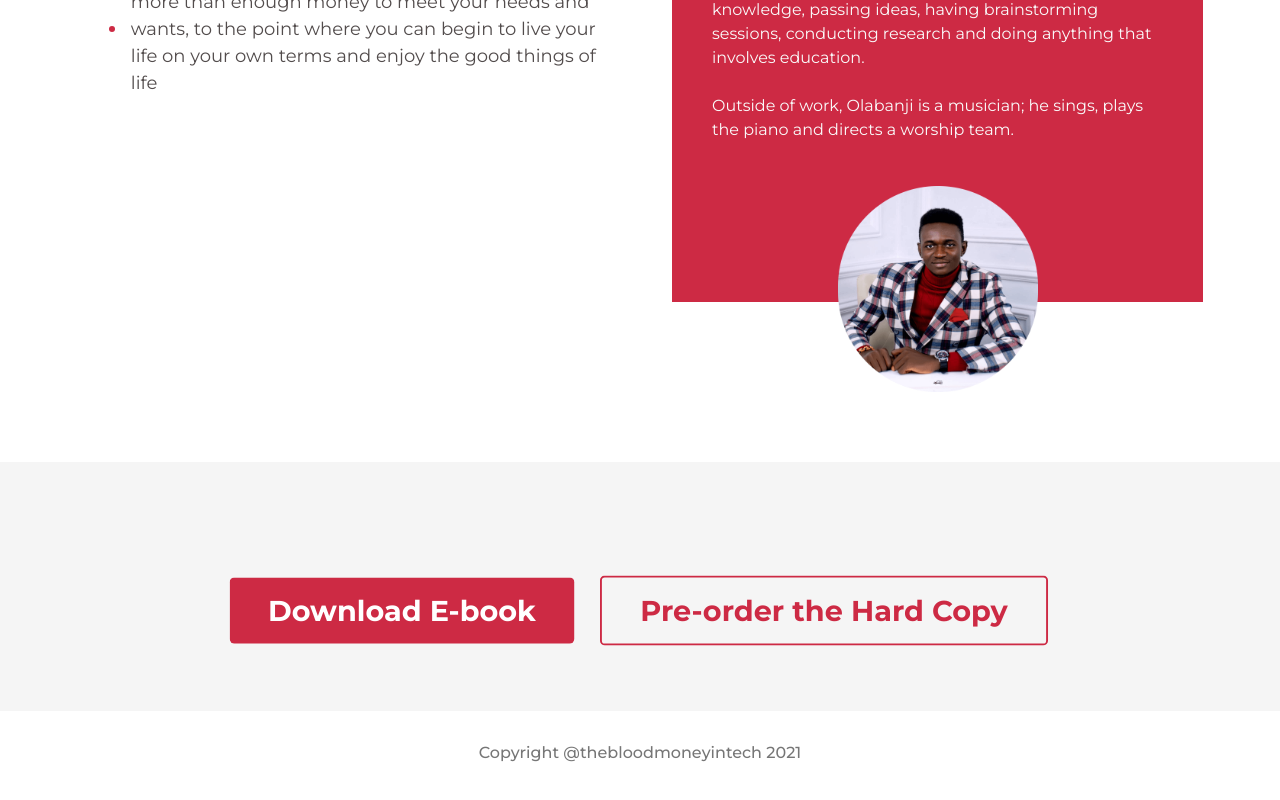
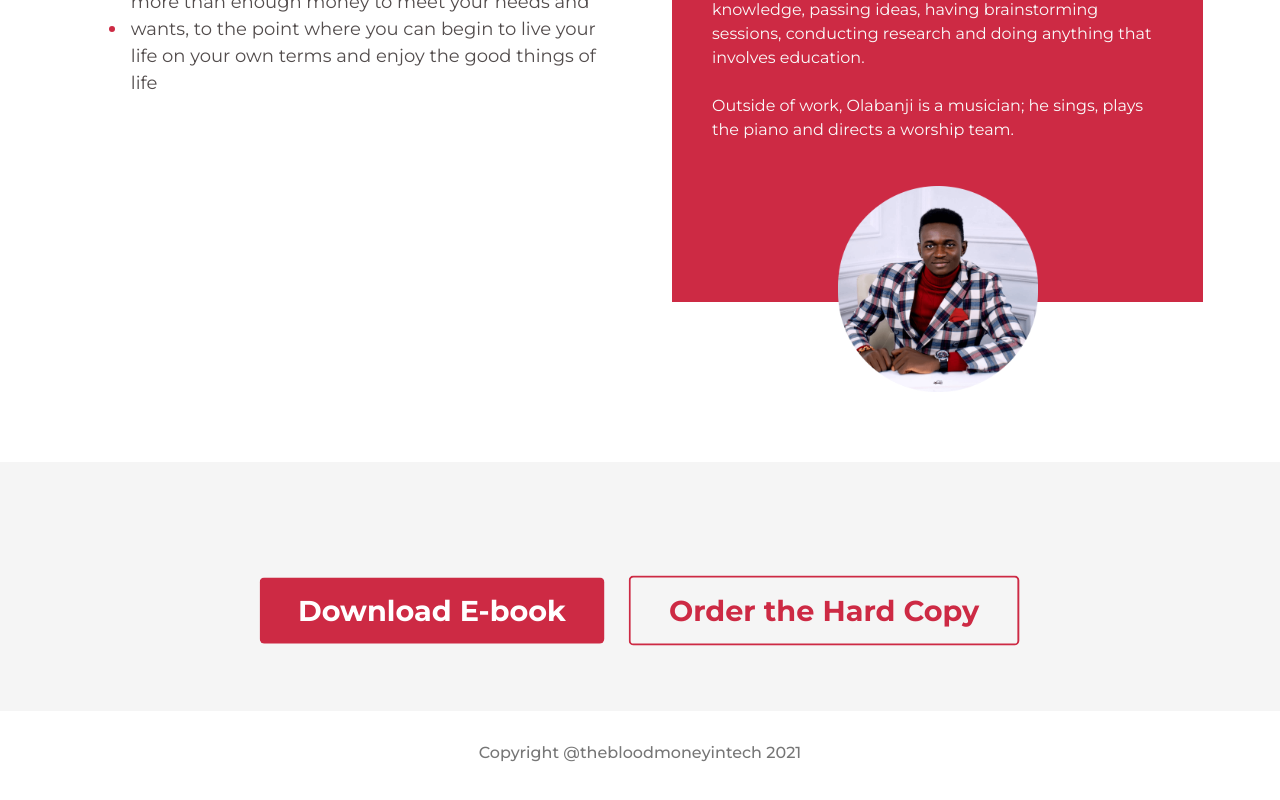
Before and after one commit to Enoverlab/tech-blood-money, a React (Create React App) app: page / in a window 1280 px wide. Shown: the part 3145-3945 px from the top of the page. Built offline with nearby package versions, Linux system fonts and the light colour scheme; a web font is replaced by a local one.

Commit message:
bmit commit- fixed footer

```diff
--- a/src/component/Cta.js
+++ b/src/component/Cta.js
@@ -13,7 +13,7 @@ const Cta = () => {
             show={show === 'ebook'}
             setShow={setShow}
             selar={true}
-            paystackLink="https://paystack.com/buy/the-blood-money-in-tech-zkialb"
+            paystackLink="https://paystack.com/buy/the-blood-money-in-tech-soft-copy"
             selarLink="https://selar.co/thebloodmoneyintech"
         >
             <p>
@@ -46,7 +46,7 @@ const Cta = () => {
             className='button outline'
             onClick={() => setShow('preorder')}
         >
-            Pre-order the Hard Copy
+            Order the Hard Copy
         </button>
     </StyledCta>
   )
```
